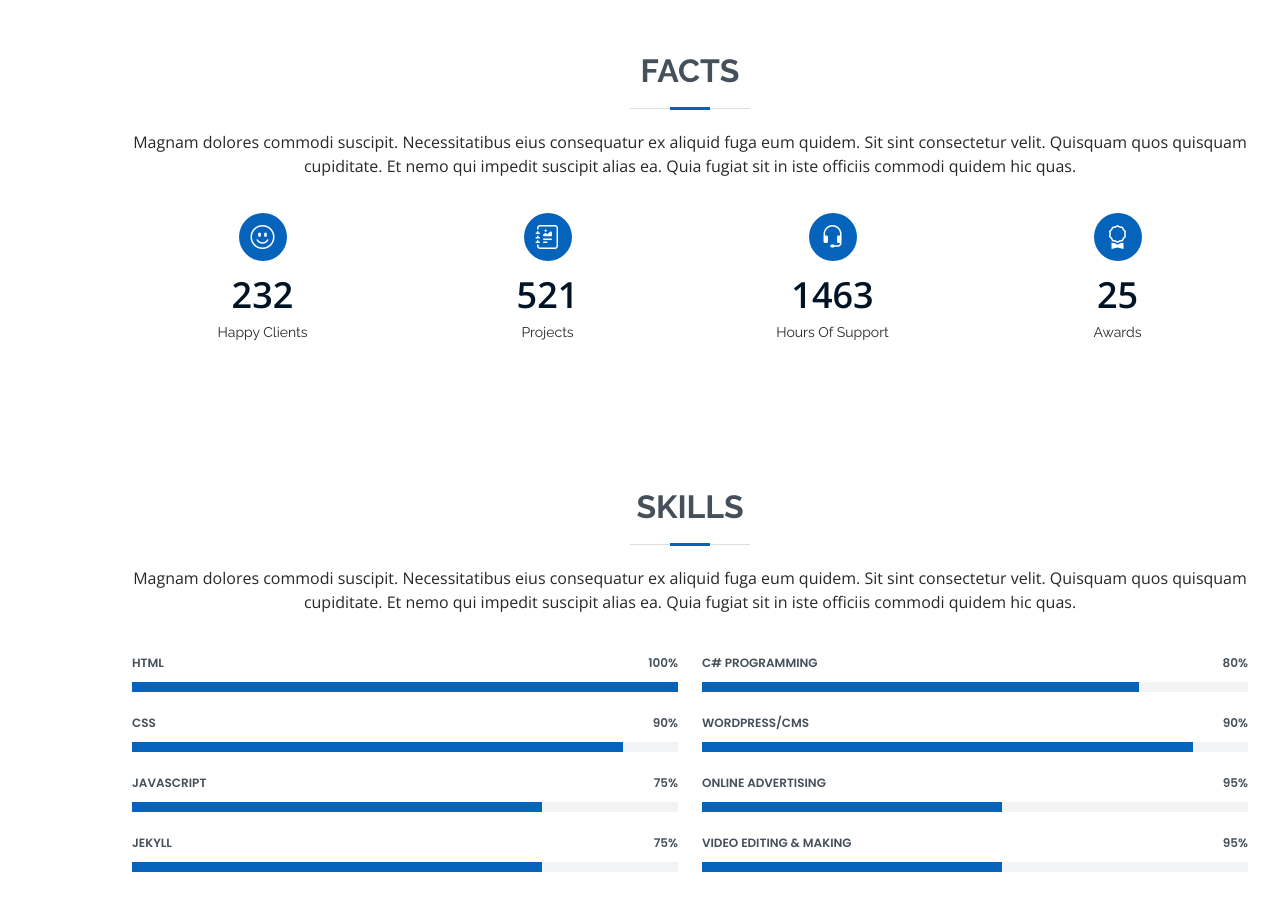
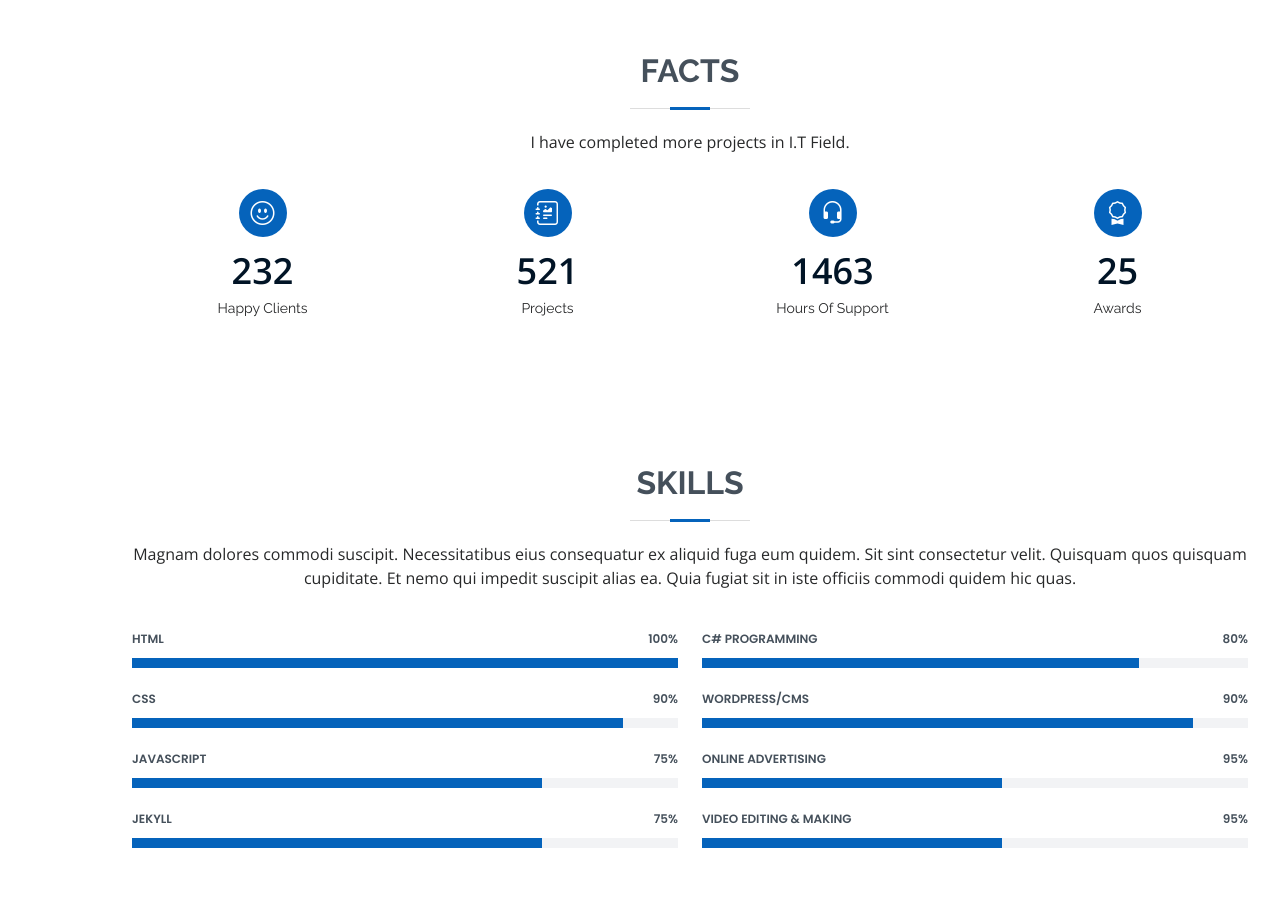
Before and after one commit to amansati/amansati.github.io, a plain HTML site: page index.html in a window 1280 px wide. Shown: the part 1580-2490 px from the top of the page. Drawn offline with nearby package versions, Linux system fonts and the light colour scheme.

Commit message:
Update index.html

```diff
--- a/index.html
+++ b/index.html
@@ -131,7 +131,7 @@ My core expertise lies in setting up, launching the branding campaign, and manag
 
         <div class="section-title">
           <h2>Facts</h2>
-          <p>Magnam dolores commodi suscipit. Necessitatibus eius consequatur ex aliquid fuga eum quidem. Sit sint consectetur velit. Quisquam quos quisquam cupiditate. Et nemo qui impedit suscipit alias ea. Quia fugiat sit in iste officiis commodi quidem hic quas.</p>
+          <p>I have completed more projects in I.T Field.</p>
         </div>
 
         <div class="row">
```
